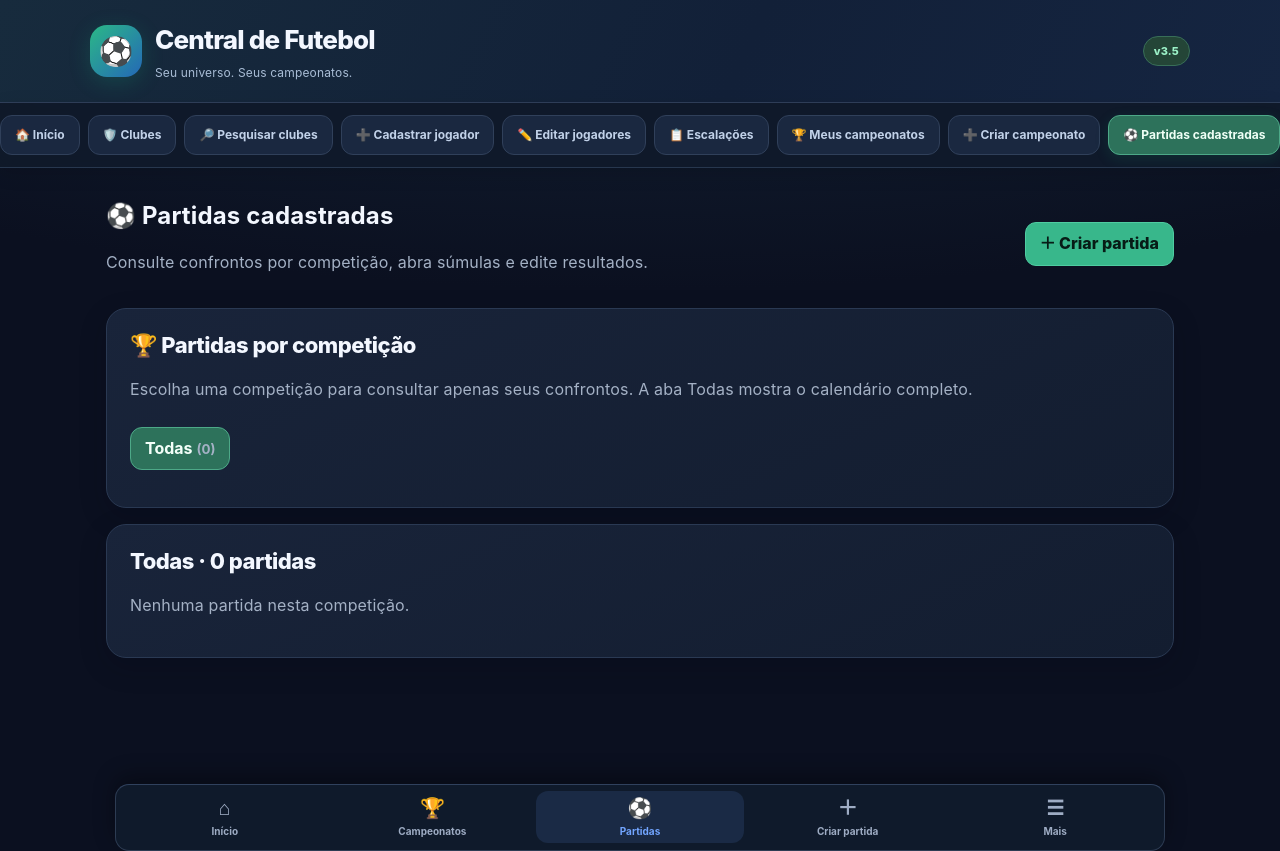
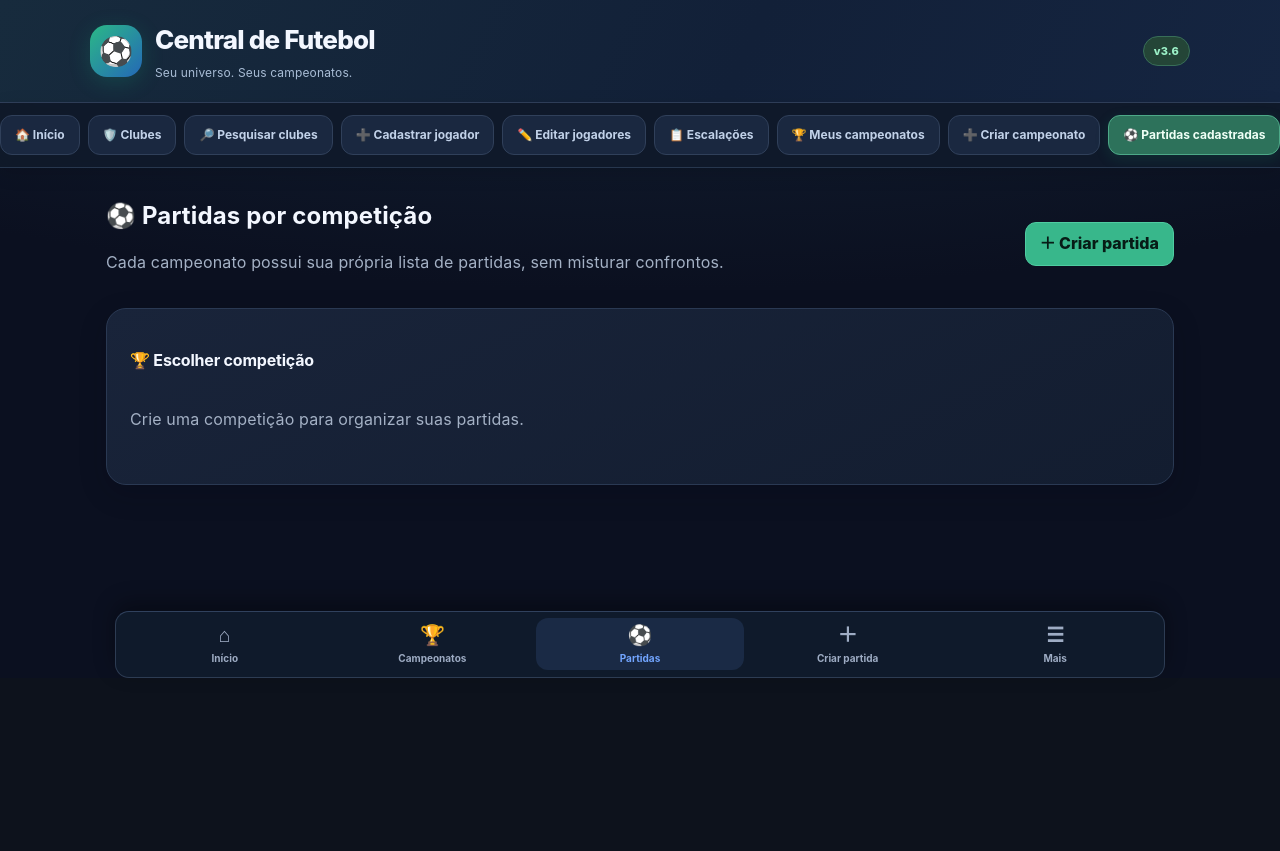
Before and after one commit to eterdragons-pixel/central-futebol, a plain HTML site: page index.html in a window 1280 px wide. Both pictures are taken after a click on the button "⚽ Partidas cadastradas". After the commit the page ends 800 px from the top, so only its background shows below. Drawn offline with Linux system fonts and the light colour scheme.

Commit message:
Add files via upload

```diff
--- a/index.html
+++ b/index.html
@@ -1210,4 +1210,26 @@ playerStatsPage14=function(){
 document.querySelector('header .version').textContent='v3.5';
 render();
 
+
+/* v3.6: partidas estritamente separadas por competição. */
+let selectedMatchCompetition36='';
+function chooseMatchCompetition36(cid){selectedMatchCompetition36=cid;render()}
+matches=function(){
+ const comps=[...db.competitions].sort((a,b)=>String(a.name||'').localeCompare(String(b.name||''),'pt-BR'));
+ const valid=new Set(comps.map(c=>c.id));
+ const orphan=db.matches.filter(m=>!m.competitionId||!valid.has(m.competitionId));
+ const sections=[...comps.map(c=>({id:c.id,name:c.name,season:c.season||'',matches:db.matches.filter(m=>m.competitionId===c.id)})),...(orphan.length?[{id:'unassigned',name:'Sem competição',season:'',matches:orphan}]:[])];
+ if(!sections.some(x=>x.id===selectedMatchCompetition36))selectedMatchCompetition36=sections[0]?.id||'';
+ const chosen=sections.find(x=>x.id===selectedMatchCompetition36);
+ const cards=chosen?[...chosen.matches].sort((a,b)=>String(b.date||'').localeCompare(String(a.date||'') )||(Number(a.round)||0)-(Number(b.round)||0)).map(m=>{
+  const [h,a]=score(m);
+  return `<div class="item"><b>${esc(name('teams',m.homeId))} ${h} × ${a} ${esc(name('teams',m.awayId))}</b><p class="muted">${esc(m.date||'Data a definir')} · ${esc(m.stage26||'Rodada '+(m.round||'?'))} · ${m.status==='finished'?'Finalizada':m.status==='live'?'Em andamento':'Agendada'}</p><div class="actions"><button class="primary" onclick="selectedMatch='${m.id}';tab='report';render()">Abrir súmula</button>${buttons('matches',m)}</div></div>`;
+ }).join(''):'';
+ return `<div class="champ-head"><div><h2>⚽ Partidas por competição</h2><p class="muted">Cada campeonato possui sua própria lista de partidas, sem misturar confrontos.</p></div><button class="primary" onclick="edit={};go('matchCreate29')">＋ Criar partida</button></div>
+ <div class="panel"><h3>🏆 Escolher competição</h3><div class="match-tabs25">${sections.map(c=>`<button type="button" class="${c.id===selectedMatchCompetition36?'selected':''}" onclick="chooseMatchCompetition36('${c.id}')">${esc(c.name)} <small>(${c.matches.length})</small></button>`).join('')||'<p class="muted">Crie uma competição para organizar suas partidas.</p>'}</div></div>
+ ${chosen?`<div class="panel"><h2>${esc(chosen.name)}${chosen.season?' · '+esc(chosen.season):''}</h2><p class="muted">${chosen.matches.length} partidas nesta competição</p>${cards||'<p class="muted">Nenhuma partida cadastrada nesta competição.</p>'}</div>`:''}`;
+};
+document.querySelector('header .version').textContent='v3.6';
+render();
+
 </script></body></html>
```
